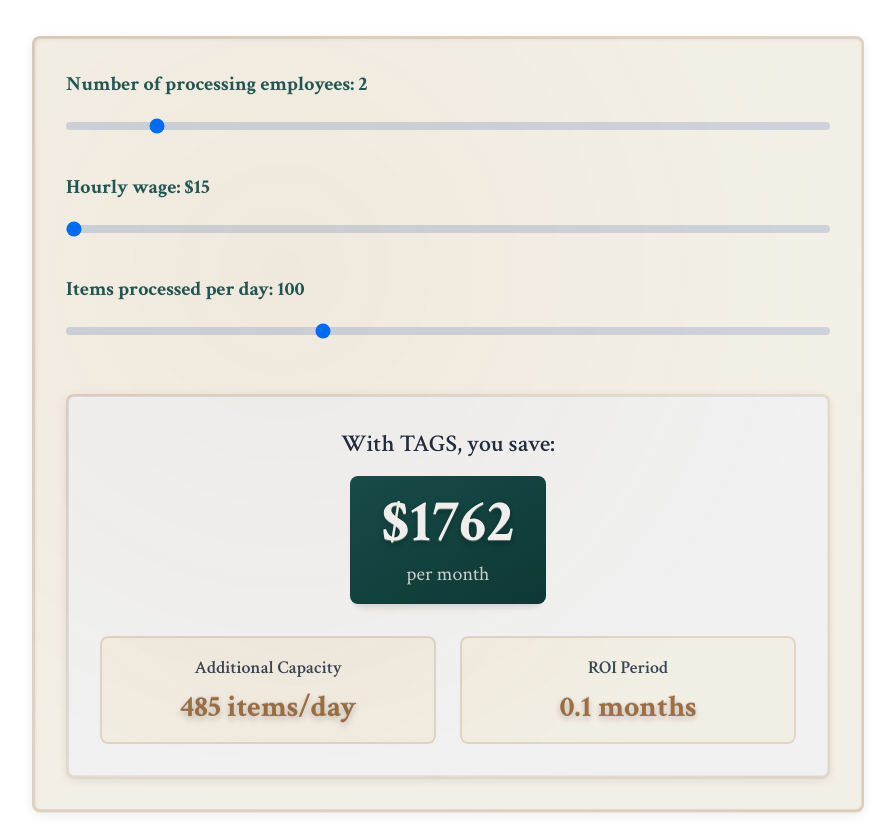
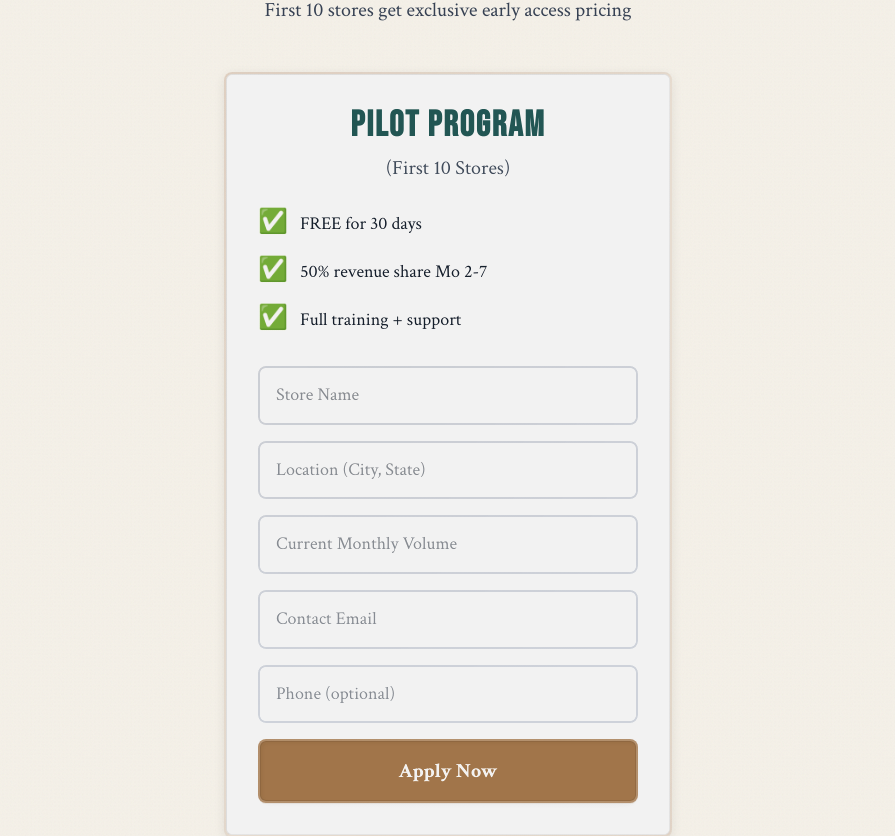
Before and after one commit to tien1868/tagstech_website, a Next.js app: page / in a window 1280 px wide. Shown: the part 3640-4476 px from the top of the page, without its empty margins (192-1087 px from the left). Built offline with nearby package versions, Linux system fonts and the light colour scheme.

Commit message:
Remove ROI calculator and pricing lock-in information
- Removed entire calculator section (too speculative at this point)
- Removed "lock in $99/mo forever" and pricing details from pilot program

```diff
--- a/app/page.tsx
+++ b/app/page.tsx
@@ -1,26 +1,4 @@
-'use client';
-
-import { useState } from 'react';
-
 export default function Home() {
-  const [employees, setEmployees] = useState(2);
-  const [wage, setWage] = useState(15);
-  const [itemsPerDay, setItemsPerDay] = useState(100);
-
-  // ROI Calculator logic - More realistic estimates
-  const timePerItem = 3; // minutes manual (realistic average)
-  const timePerItemTAGS = 0.33; // 20 seconds
-  const timeSavedPerItemMinutes = timePerItem - timePerItemTAGS; // ~2.67 min saved per item
-  const dailyTimeSavedHours = (itemsPerDay * timeSavedPerItemMinutes) / 60; // total hours saved per day
-
-  // Account for realistic utilization (60% of saved time = actual productive gain)
-  const utilizationFactor = 0.6;
-  const monthlySavings = Math.round(dailyTimeSavedHours * wage * 22 * employees * utilizationFactor);
-
-  // More realistic capacity increase: how many more items can be processed with saved time
-  const additionalCapacity = Math.floor((dailyTimeSavedHours * utilizationFactor * 60) / timePerItemTAGS);
-  const roiMonths = monthlySavings > 0 ? Number((99 / monthlySavings).toFixed(1)) : 99;
-
   return (
     <main className="min-h-screen">
       {/* Hero Section */}
@@ -190,83 +168,6 @@ export default function Home() {
         </div>
       </section>
 
-      {/* ROI Calculator */}
-      <section className="py-20 bg-white">
-        <div className="max-w-4xl mx-auto px-4 sm:px-6 lg:px-8">
-          <h2 className="text-5xl md:text-6xl text-center mb-16 text-[#2C5F5D] letterpress">
-            Calculate Your Savings
-          </h2>
-
-          <div className="bg-[#F5F1E8] p-8 rounded-lg distressed-border vintage-stamp">
-            <div className="space-y-8">
-              <div>
-                <label className="block text-xl font-bold mb-3 text-[#2C5F5D]">
-                  Number of processing employees: {employees}
-                </label>
-                <input
-                  type="range"
-                  min="1"
-                  max="10"
-                  value={employees}
-                  onChange={(e) => setEmployees(Number(e.target.value))}
-                  className="w-full h-2 bg-gray-300 rounded-lg appearance-none cursor-pointer"
-                />
-              </div>
-
-              <div>
-                <label className="block text-xl font-bold mb-3 text-[#2C5F5D]">
-                  Hourly wage: ${wage}
-                </label>
-                <input
-                  type="range"
-                  min="15"
-                  max="30"
-                  value={wage}
-                  onChange={(e) => setWage(Number(e.target.value))}
-                  className="w-full h-2 bg-gray-300 rounded-lg appearance-none cursor-pointer"
-                />
-              </div>
-
-              <div>
-                <label className="block text-xl font-bold mb-3 text-[#2C5F5D]">
-                  Items processed per day: {itemsPerDay}
-                </label>
-                <input
-                  type="range"
-                  min="50"
-                  max="200"
-                  step="10"
-                  value={itemsPerDay}
-                  onChange={(e) => setItemsPerDay(Number(e.target.value))}
-                  className="w-full h-2 bg-gray-300 rounded-lg appearance-none cursor-pointer"
-                />
-              </div>
-            </div>
-
-            <div className="mt-12 p-8 bg-white rounded-lg distressed-border vintage-stamp shadow-xl">
-              <div className="text-center mb-6">
-                <p className="text-2xl mb-4 text-gray-700 font-semibold">With TAGS, you save:</p>
-                <div className="inline-block px-8 py-4 bg-gradient-to-br from-[#2C5F5D] to-[#234a48] rounded-lg shadow-lg">
-                  <p className="text-6xl font-bold text-white letterpress mb-2">${monthlySavings.toFixed(0)}</p>
-                  <p className="text-xl text-white/80">per month</p>
-                </div>
-              </div>
-
-              <div className="grid md:grid-cols-2 gap-6 text-center mt-8">
-                <div className="p-4 bg-[#F5F1E8] rounded-lg border-2 border-[#A67C52]/20">
-                  <p className="text-lg text-gray-600 mb-2 font-semibold">Additional Capacity</p>
-                  <p className="text-3xl font-bold text-[#A67C52] letterpress">{additionalCapacity} items/day</p>
-                </div>
-                <div className="p-4 bg-[#F5F1E8] rounded-lg border-2 border-[#A67C52]/20">
-                  <p className="text-lg text-gray-600 mb-2 font-semibold">ROI Period</p>
-                  <p className="text-3xl font-bold text-[#A67C52] letterpress">{roiMonths.toFixed(1)} months</p>
-                </div>
-              </div>
-            </div>
-          </div>
-        </div>
-      </section>
-
       {/* Pilot Program */}
       <section id="pilot" className="py-20 bg-[#F5F1E8] canvas-texture">
         <div className="max-w-4xl mx-auto px-4 sm:px-6 lg:px-8">
@@ -289,9 +190,7 @@ export default function Home() {
               {[
                 'FREE for 30 days',
                 '50% revenue share Mo 2-7',
-                'Full training + support',
-                'Lock in $99/mo forever',
-                <span key="normal" className="text-sm">(normally $199)</span>
+                'Full training + support'
               ].map((item, i) => (
                 <div key={i} className="flex items-start gap-3">
                   <span className="text-2xl">✅</span>
```
